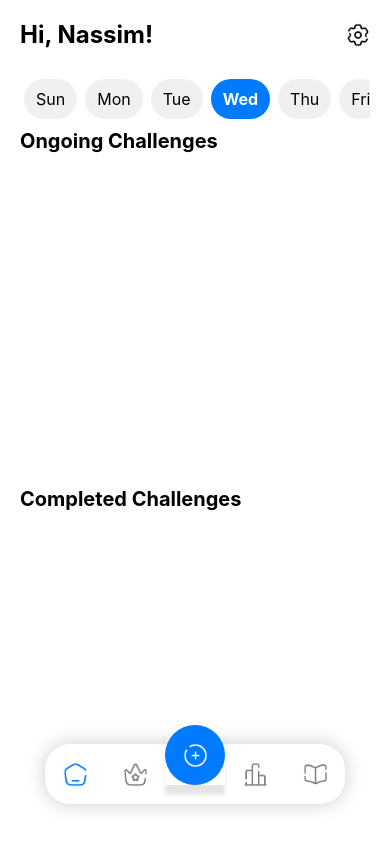
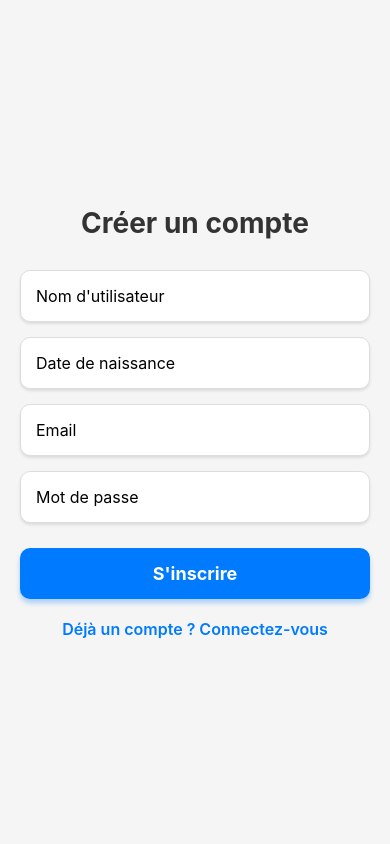
Before and after one commit to nmoussaoui-epsi/100days, a React Native app in the folder App/: screen /SignUpScreen in a window 390 px wide. Built offline with nearby package versions, Linux system fonts and the light colour scheme; no server answers; the database is empty.

Commit message:
Add authentication screens

```diff
--- a/App/src/navigation/AppNavigator.tsx
+++ b/App/src/navigation/AppNavigator.tsx
@@ -3,12 +3,16 @@ import { createStackNavigator } from "@react-navigation/stack";
 import BottomTabNavigator from "./BottomTabNavigator";
 import SettingsScreen from "../screens/SettingsScreen";
 import CreateChallengeScreen from "../screens/CreateChallengeScreen";
+import SignUpScreen from "../screens/SignUpScreen";
+import LoginScreen from "../screens/LoginScreen";
 
 const Stack = createStackNavigator();
 
 const AppNavigator = () => {
   return (
     <Stack.Navigator>
+      <Stack.Screen name="LoginScreen" component={LoginScreen} options={{ headerShown: false }} />
+      <Stack.Screen name="SignUpScreen" component={SignUpScreen} options={{ headerShown: false }} />
       <Stack.Screen name="Home" component={BottomTabNavigator} options={{ headerShown: false, headerTitle: "" }} />
       <Stack.Screen name="SettingsScreen" component={SettingsScreen} options={{ headerShown: true, title: "Settings" }} />
       <Stack.Screen
--- a/App/src/screens/HomeScreen.tsx
+++ b/App/src/screens/HomeScreen.tsx
@@ -4,20 +4,37 @@ import { SafeAreaView } from "react-native-safe-area-context";
 import { useFocusEffect } from "@react-navigation/native";
 import { subscribeToChallenges, deleteChallenge } from "../services/challengeService";
 import CalendarHeader from "../components/CalendarHeader";
+import { auth, db } from "../firebaseConfig";
+import { doc, getDoc } from "firebase/firestore";
 
 const HomeScreen = ({ navigation }: { navigation: any }) => {
-  const userName = "Nassim";
+  const [username, setUsername] = useState("Utilisateur");
   const [challenges, setChallenges] = useState<any[]>([]);
 
-  // Récupération en temps réel des défis
+  useEffect(() => {
+    const fetchUserData = async () => {
+      const user = auth.currentUser;
+      if (user) {
+        const userDoc = await getDoc(doc(db, "users", user.uid));
+        if (userDoc.exists()) {
+          setUsername(userDoc.data().username);
+        }
+      }
+    };
+
+    fetchUserData();
+  }, []);
+
   useFocusEffect(
     React.useCallback(() => {
-      const unsubscribe = subscribeToChallenges(setChallenges);
+      const unsubscribe = subscribeToChallenges((challenges) => {
+        const userChallenges = challenges.filter((challenge) => challenge.userId === auth.currentUser?.uid);
+        setChallenges(userChallenges);
+      });
       return () => unsubscribe();
     }, [])
   );
 
-  // Fonction pour supprimer un défi
   const handleDeleteChallenge = async (id: string) => {
     try {
       await deleteChallenge(id);
@@ -46,7 +63,7 @@ const HomeScreen = ({ navigation }: { navigation: any }) => {
   return (
     <SafeAreaView style={styles.safeArea}>
       <View style={styles.header}>
-        <Text style={styles.welcomeText}>Hi, {userName}!</Text>
+        <Text style={styles.welcomeText}>Hi, {username}!</Text>
         <TouchableOpacity onPress={() => navigation.navigate("SettingsScreen")}>
           <Image source={require("../../assets/icons/settings.png")} style={styles.settingsIcon} />
         </TouchableOpacity>
--- /dev/null
+++ b/App/src/screens/LoginScreen.tsx
@@ -0,0 +1,100 @@
+import React, { useState } from "react";
+import { View, Text, TextInput, TouchableOpacity, StyleSheet, Alert, KeyboardAvoidingView, Platform, ScrollView } from "react-native";
+import { signInWithEmailAndPassword } from "firebase/auth";
+import { auth } from "../firebaseConfig";
+
+const LoginScreen = ({ navigation }: { navigation: any }) => {
+  const [email, setEmail] = useState("");
+  const [password, setPassword] = useState("");
+
+  const handleLogin = async () => {
+    try {
+      await signInWithEmailAndPassword(auth, email, password);
+      Alert.alert("Succès", "Connexion réussie !");
+      navigation.navigate("Home");
+    } catch (error) {
+      console.error("Erreur lors de la connexion", error);
+      Alert.alert("Erreur", "Impossible de se connecter. Vérifiez vos identifiants.");
+    }
+  };
+
+  return (
+    <KeyboardAvoidingView style={styles.container} behavior={Platform.OS === "ios" ? "padding" : undefined}>
+      <ScrollView contentContainerStyle={styles.scrollView}>
+        <Text style={styles.title}>Connexion</Text>
+
+        <TextInput style={styles.input} placeholder="Email" value={email} onChangeText={setEmail} keyboardType="email-address" />
+        <TextInput style={styles.input} placeholder="Mot de passe" value={password} onChangeText={setPassword} secureTextEntry />
+
+        <TouchableOpacity style={styles.button} onPress={handleLogin}>
+          <Text style={styles.buttonText}>Se connecter</Text>
+        </TouchableOpacity>
+
+        <TouchableOpacity onPress={() => navigation.navigate("SignUpScreen")} style={styles.linkContainer}>
+          <Text style={styles.link}>Pas encore de compte ? Inscrivez-vous</Text>
+        </TouchableOpacity>
+      </ScrollView>
+    </KeyboardAvoidingView>
+  );
+};
+
+const styles = StyleSheet.create({
+  container: {
+    flex: 1,
+    backgroundColor: "#f5f5f5",
+  },
+  scrollView: {
+    flexGrow: 1,
+    justifyContent: "center",
+    paddingHorizontal: 20,
+  },
+  title: {
+    fontSize: 28,
+    fontWeight: "bold",
+    color: "#333",
+    textAlign: "center",
+    marginBottom: 30,
+  },
+  input: {
+    backgroundColor: "#fff",
+    borderRadius: 10,
+    padding: 15,
+    marginBottom: 15,
+    fontSize: 16,
+    borderWidth: 1,
+    borderColor: "#ddd",
+    shadowColor: "#000",
+    shadowOffset: { width: 0, height: 2 },
+    shadowOpacity: 0.1,
+    shadowRadius: 3,
+    elevation: 2,
+  },
+  button: {
+    backgroundColor: "#007bff",
+    borderRadius: 10,
+    padding: 15,
+    alignItems: "center",
+    marginTop: 10,
+    shadowColor: "#007bff",
+    shadowOffset: { width: 0, height: 4 },
+    shadowOpacity: 0.3,
+    shadowRadius: 5,
+    elevation: 5,
+  },
+  buttonText: {
+    color: "#fff",
+    fontSize: 18,
+    fontWeight: "bold",
+  },
+  linkContainer: {
+    marginTop: 20,
+    alignItems: "center",
+  },
+  link: {
+    color: "#007bff",
+    fontSize: 16,
+    fontWeight: "600",
+  },
+});
+
+export default LoginScreen;
--- /dev/null
+++ b/App/src/screens/SignUpScreen.tsx
@@ -0,0 +1,114 @@
+import React, { useState } from "react";
+import { View, Text, TextInput, TouchableOpacity, StyleSheet, Alert, KeyboardAvoidingView, Platform, ScrollView } from "react-native";
+import { createUserWithEmailAndPassword } from "firebase/auth";
+import { auth, db } from "../firebaseConfig";
+import { collection, addDoc } from "firebase/firestore";
+
+const SignUpScreen = ({ navigation }: { navigation: any }) => {
+  const [email, setEmail] = useState("");
+  const [password, setPassword] = useState("");
+  const [username, setUsername] = useState("");
+  const [birthdate, setBirthdate] = useState("");
+
+  const handleSignUp = async () => {
+    try {
+      const userCredential = await createUserWithEmailAndPassword(auth, email, password);
+      const user = userCredential.user;
+
+      await addDoc(collection(db, "users"), {
+        uid: user.uid,
+        email: user.email,
+        username,
+        birthdate,
+      });
+
+      Alert.alert("Succès", "Compte créé avec succès !");
+      navigation.navigate("LoginScreen");
+    } catch (error) {
+      console.error("Erreur lors de la création du compte", error);
+      Alert.alert("Erreur", "Impossible de créer le compte.");
+    }
+  };
+
+  return (
+    <KeyboardAvoidingView style={styles.container} behavior={Platform.OS === "ios" ? "padding" : undefined}>
+      <ScrollView contentContainerStyle={styles.scrollView}>
+        <Text style={styles.title}>Créer un compte</Text>
+
+        <TextInput style={styles.input} placeholder="Nom d'utilisateur" value={username} onChangeText={setUsername} />
+        <TextInput style={styles.input} placeholder="Date de naissance" value={birthdate} onChangeText={setBirthdate} />
+        <TextInput style={styles.input} placeholder="Email" value={email} onChangeText={setEmail} keyboardType="email-address" />
+        <TextInput style={styles.input} placeholder="Mot de passe" value={password} onChangeText={setPassword} secureTextEntry />
+
+        <TouchableOpacity style={styles.button} onPress={handleSignUp}>
+          <Text style={styles.buttonText}>S'inscrire</Text>
+        </TouchableOpacity>
+
+        <TouchableOpacity onPress={() => navigation.navigate("LoginScreen")} style={styles.linkContainer}>
+          <Text style={styles.link}>Déjà un compte ? Connectez-vous</Text>
+        </TouchableOpacity>
+      </ScrollView>
+    </KeyboardAvoidingView>
+  );
+};
+
+const styles = StyleSheet.create({
+  container: {
+    flex: 1,
+    backgroundColor: "#f5f5f5",
+  },
+  scrollView: {
+    flexGrow: 1,
+    justifyContent: "center",
+    paddingHorizontal: 20,
+  },
+  title: {
+    fontSize: 28,
+    fontWeight: "bold",
+    color: "#333",
+    textAlign: "center",
+    marginBottom: 30,
+  },
+  input: {
+    backgroundColor: "#fff",
+    borderRadius: 10,
+    padding: 15,
+    marginBottom: 15,
+    fontSize: 16,
+    borderWidth: 1,
+    borderColor: "#ddd",
+    shadowColor: "#000",
+    shadowOffset: { width: 0, height: 2 },
+    shadowOpacity: 0.1,
+    shadowRadius: 3,
+    elevation: 2,
+  },
+  button: {
+    backgroundColor: "#007bff",
+    borderRadius: 10,
+    padding: 15,
+    alignItems: "center",
+    marginTop: 10,
+    shadowColor: "#007bff",
+    shadowOffset: { width: 0, height: 4 },
+    shadowOpacity: 0.3,
+    shadowRadius: 5,
+    elevation: 5,
+  },
+  buttonText: {
+    color: "#fff",
+    fontSize: 18,
+    fontWeight: "bold",
+  },
+  linkContainer: {
+    marginTop: 20,
+    alignItems: "center",
+  },
+  link: {
+    color: "#007bff",
+    fontSize: 16,
+    fontWeight: "600",
+  },
+});
+
+export default SignUpScreen;
```
